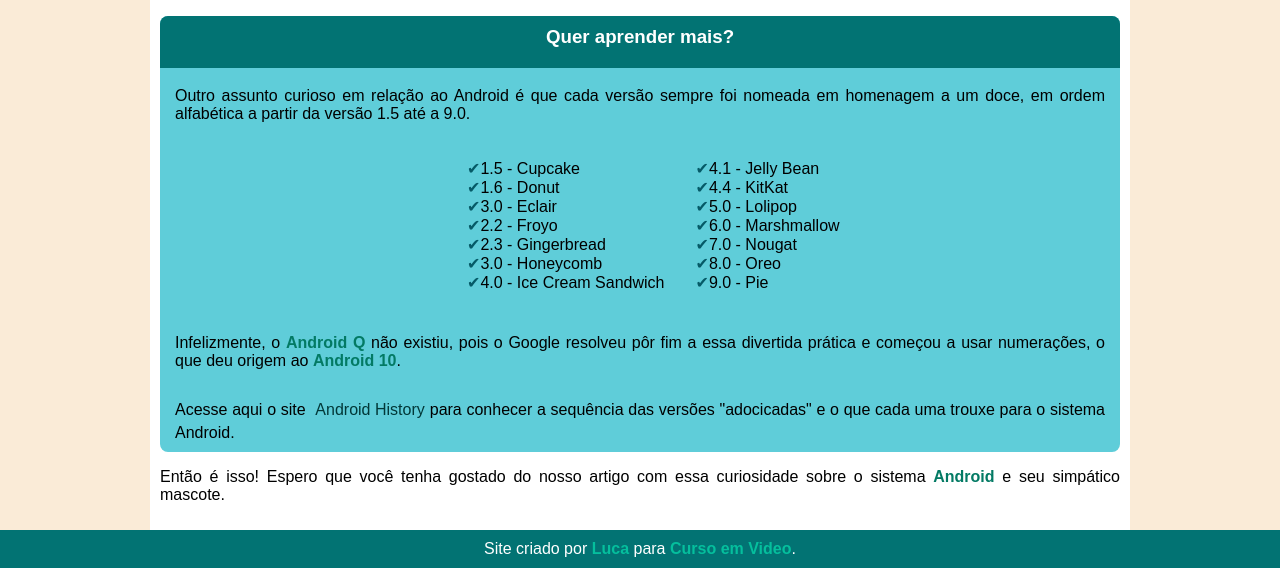
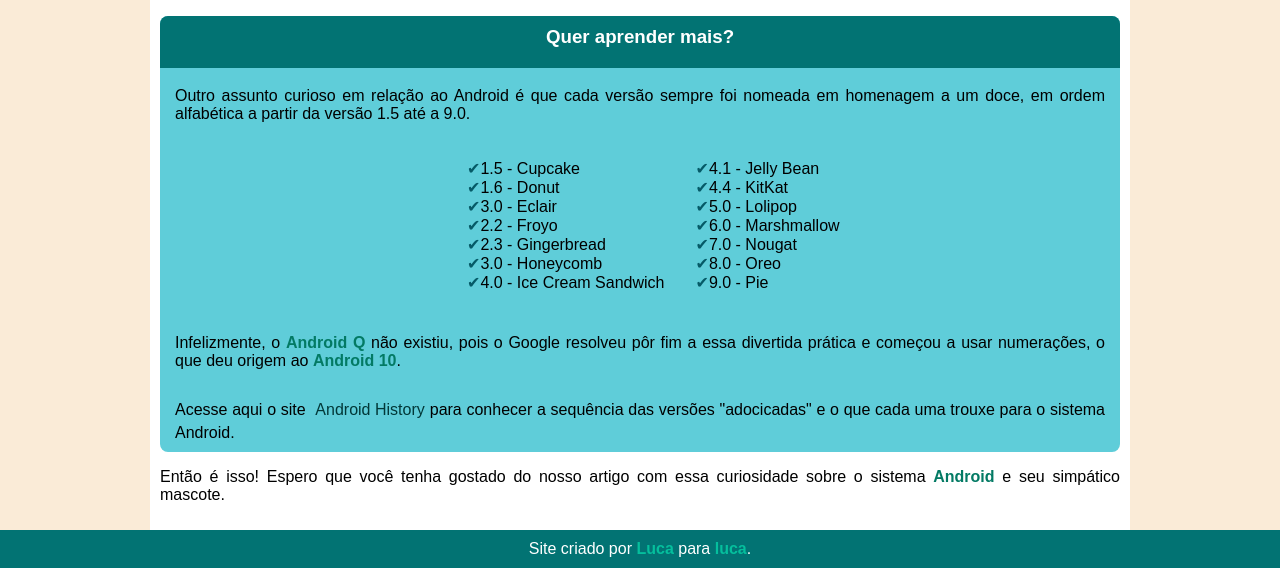
Before and after one commit to lucapohlangel/projeto_android, a plain HTML site: page index.html in a window 1280 px wide. Shown: the part 2049-2617 px from the top of the page. Drawn offline with Linux system fonts and the light colour scheme.

Commit message:
changes footer

```diff
--- a/index.html
+++ b/index.html
@@ -93,7 +93,7 @@
         </p>
     </main>
     <footer>
-        <p>Site criado por <strong class="ultimo">Luca</strong> para <strong class="ultimo">Curso em Video</strong>.</p>
+        <p>Site criado por <strong class="ultimo">Luca</strong> para <strong class="ultimo">luca</strong>.</p>
     </footer>
 </body>
 </html>
```
